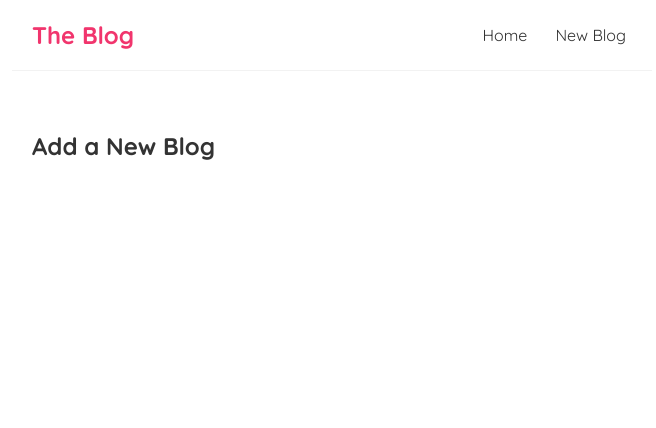
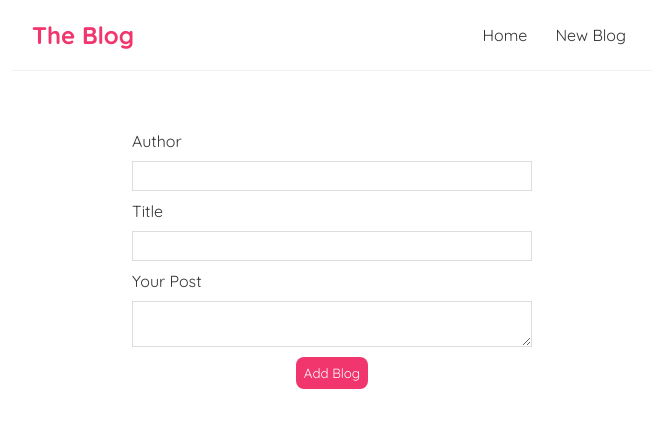
Before and after one commit to ggruiz7/TheBlogSpot, a React (Create React App) app: page /create in a window 1280 px wide. Shown: the top 428 px of the page, without its empty margins (308-964 px from the left). Built offline with nearby package versions, Linux system fonts and the light colour scheme.

Commit message:
added form to create posts, submit using post request

```diff
--- a/data/db.json
+++ b/data/db.json
@@ -11,6 +11,12 @@
       "body": "Lorem ipsum dolor sit amet consectetur adipisicing elit. Similique assumenda dolore odit perspiciatis labore quibusdam reiciendis dignissimos numquam enim rem aut veritatis maiores praesentium, reprehenderit exercitationem! Similique eius aperiam nisi cum veritatis accusantium vitae sint necessitatibus error minus fugiat earum eveniet nostrum expedita unde deserunt blanditiis dicta, enim omnis itaque.",
       "author": "nat",
       "id": 2
+    },
+    {
+      "title": "post",
+      "body": "hello",
+      "author": "gg",
+      "id": 3
     }
   ]
 }
--- a/src/componets/Create.js
+++ b/src/componets/Create.js
@@ -1,7 +1,39 @@
+import { useState } from "react";
+
 const Create = () => {
+  const [title, setTitle] = useState("");
+  const [body, setBody] = useState("");
+  const [author, setAuthor] = useState("");
+  const [isPending, setIsPending] = useState(false);
+
+  const handleSubmit = (e) => {
+    e.preventDefault();
+    const blog = { title, body, author };
+
+    setIsPending(true);
+
+    fetch("http://localhost:8000/blogs/", {
+      method: "POST",
+      headers: { "Content-Type": "application/json" },
+      body: JSON.stringify(blog),
+    }).then(() => {
+      console.log("new blog added");
+      setIsPending(false);
+    });
+  };
+
   return (
     <div className="create">
-      <h2>Add a New Blog</h2>
+      <form onSubmit={handleSubmit}>
+        <label>Author</label>
+        <input type="text" required value={author} onChange={(e) => setAuthor(e.target.value)} />
+        <label>Title</label>
+        <input type="text" required value={title} onChange={(e) => setTitle(e.target.value)} />
+        <label>Your Post</label>
+        <textarea required value={body} onChange={(e) => setBody(e.target.value)}></textarea>
+        {!isPending && <button>Add Blog</button>}
+        {isPending && <button disabled>Adding...</button>}
+      </form>
     </div>
   );
 };
--- a/src/index.css
+++ b/src/index.css
@@ -64,3 +64,37 @@
 .blog-details div {
   margin: 20px 0;
 }
+
+/* Create */
+.create {
+  max-width: 400px;
+  margin: 0 auto;
+  text-align: center;
+}
+.create label {
+  text-align: left;
+  display: block;
+}
+.create h2 {
+  font-size: 20px;
+  color: #f1356d;
+  margin-bottom: 30px;
+}
+.create input,
+.create textarea,
+.create select {
+  width: 100%;
+  padding: 6px 10px;
+  margin: 10px 0;
+  border: 1px solid #ddd;
+  box-sizing: border-box;
+  display: block;
+}
+.create button {
+  background: #f1356d;
+  color: #fff;
+  border: 0;
+  padding: 8px;
+  border-radius: 8px;
+  cursor: pointer;
+}
```
